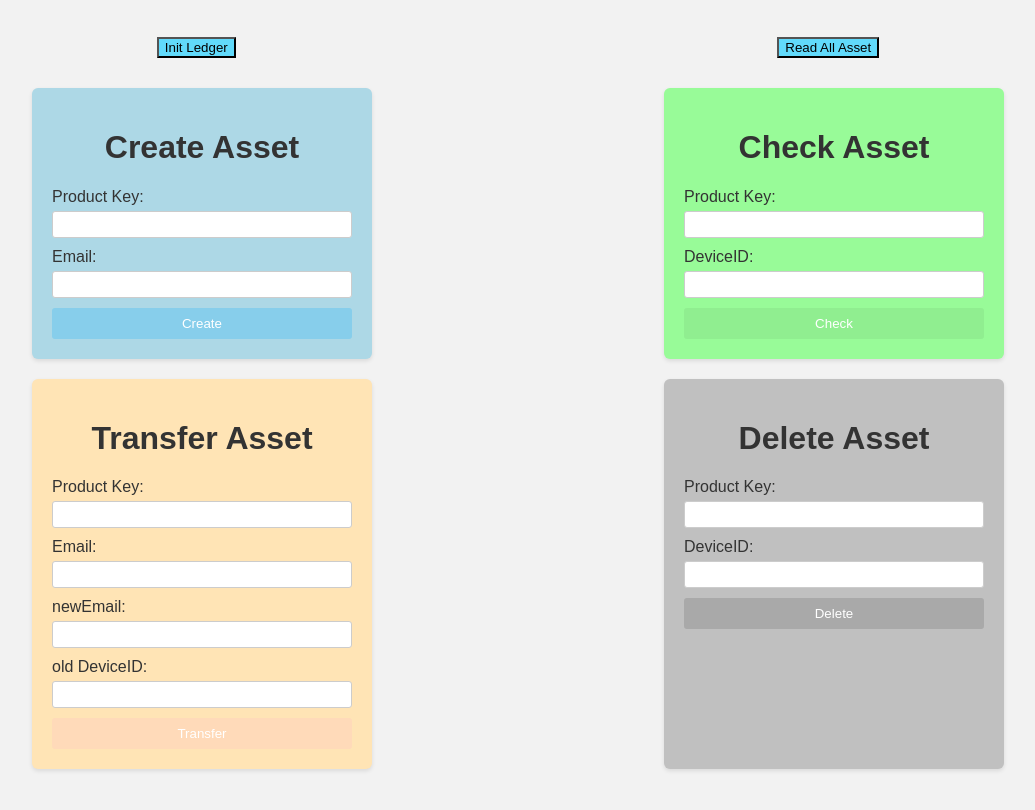
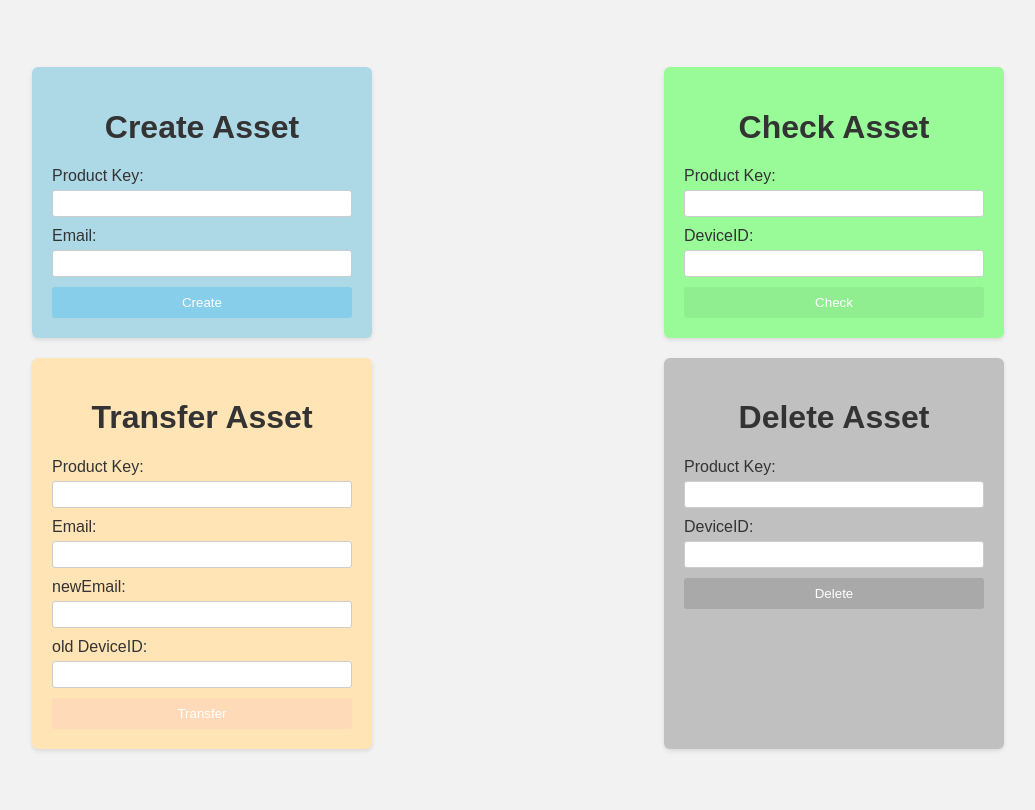
Before and after one commit to dhruv1972/softconnekt, an Electron app: page asset-transfer-basic/application-javascript/softconnekt/index.html in a window 1280 px wide. Shown: the whole page, without its empty margins (122-1157 px from the left). Drawn offline with Linux system fonts and the light colour scheme.

Commit message:
Update index.html

```diff
--- a/asset-transfer-basic/application-javascript/softconnekt/index.html
+++ b/asset-transfer-basic/application-javascript/softconnekt/index.html
@@ -90,10 +90,6 @@
     </style>
   </head>
   <body>
-    <div class="top-buttons">
-      <button id="initLedger" style="background-color: #61dafb;">Init Ledger</button>
-      <button id="readAllAsset" style="background-color: #61dafb;">Read All Asset</button>
-    </div>
      <div class="row">
         <div class="card" style="background-color: #add8e6;">
           <h1 style="color: #333;">Create Asset</h1>
```
